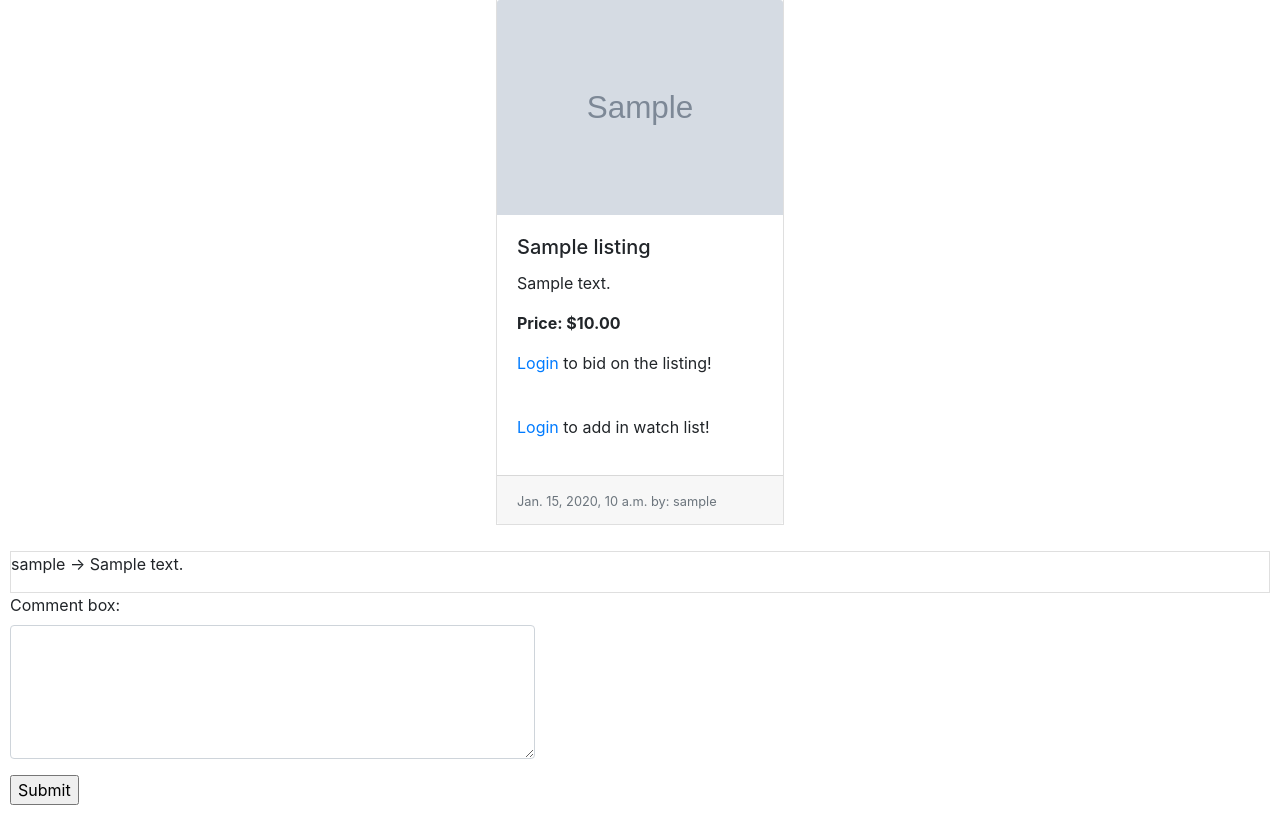
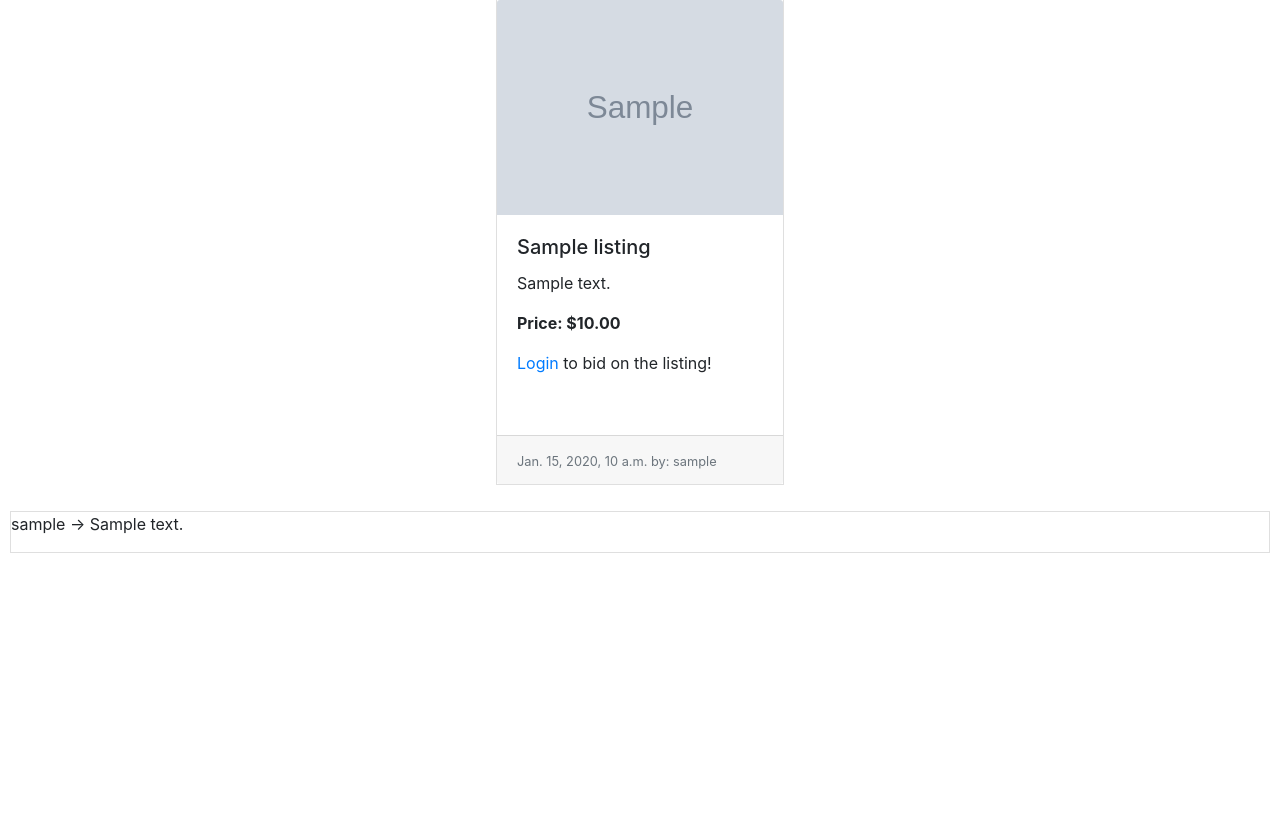
Before and after one commit to Commercewebapp/commerce, a Django app: page /1 in a window 1280 px wide. Shown: the part 222-1037 px from the top of the page. After the commit the page ends 775 px from the top, so only its background shows below. Run offline with Django 3.2, Linux system fonts and the light colour scheme; tables that the repository leaves empty hold one stand-in row (values such as "Sample post"); grey boxes marked "Sample" are stand-in pictures; some libraries are stand-ins or nearby versions.

Commit message:
Add user authenticated for comment

```diff
--- a/auctions/templates/auctions/bid.html
+++ b/auctions/templates/auctions/bid.html
@@ -34,8 +34,6 @@
                             <input class="btn btn-warning" type="submit" value="Close bid">
                         </form>
                     {% endif %}
-                {% else %}
-                    <p><a href={% url 'login' %}>Login</a> to add in watch list!</p>
                 {% endif %}
             </div>
             <div class="card-footer">
@@ -49,9 +47,11 @@
             <p>{{ i.user }} -> {{ i.comment }}</p>
         {% endfor %}
     </div>
-    <form action="{% url 'comment' listing.id %}" method="POST">
-        {% csrf_token %}
-        {{ comment_form.as_p }}
-        <input type="submit">
-    </form>
+    {% if user.is_authenticated %}
+        <form action="{% url 'comment' listing.id %}" method="POST">
+            {% csrf_token %}
+            {{ comment_form.as_p }}
+            <input type="submit">
+        </form>
+    {% endif %}
 {% endblock %}
--- a/auctions/views.py
+++ b/auctions/views.py
@@ -42,6 +42,8 @@ def comment(request, listing_id):
                 return HttpResponseRedirect(reverse("bid", args=(listing.id,)))
         else:
             form = CommentForm()
+    else:
+        return render(request, "auctions/bid.html")
 
 
 def bid(request, listing_id):
```
